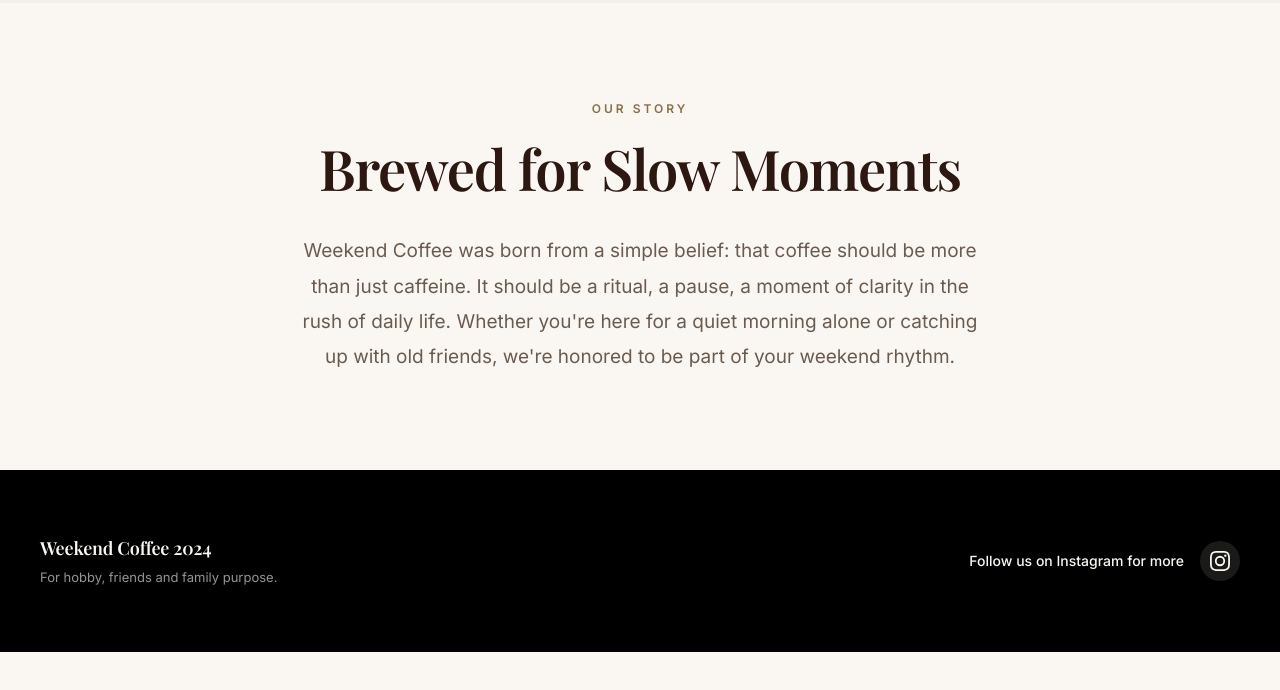
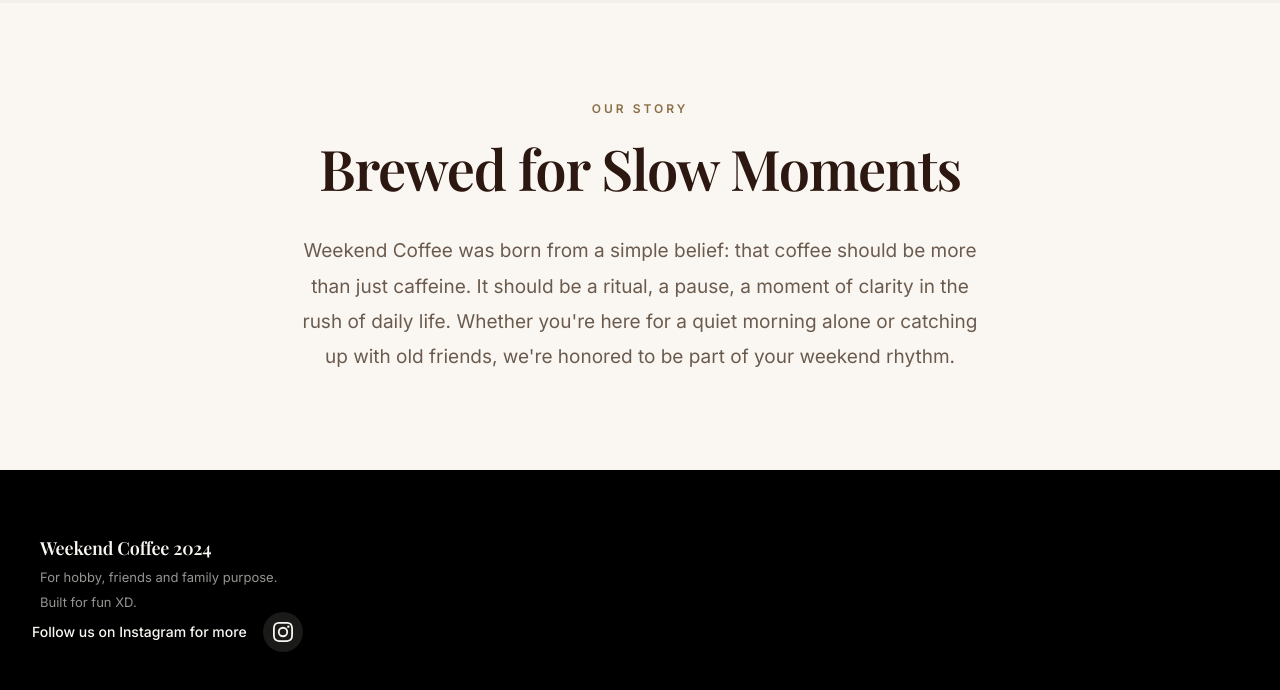
Before and after one commit to ananda-kek/momspaghetti.github.io, a plain HTML site: page index.html in a window 1280 px wide. Shown: the part 797-1487 px from the top of the page. Before the commit the page ends 1449 px from the top, so only its background shows below. Drawn offline with nearby package versions, Linux system fonts and the light colour scheme; grey boxes are pictures that could not be loaded.

Commit message:
Add footer lines.

```diff
--- a/index.html
+++ b/index.html
@@ -1354,6 +1354,7 @@
             <div class="footer-left">
                 <div class="footer-brand">Weekend Coffee 2024</div>
                 <div class="footer-tagline">For hobby, friends and family purpose.</div>
+                <dic class="footer-tagline">Built for fun XD.</div>
             </div>
             <div class="footer-right">
                 <span class="footer-social-text">Follow us on Instagram for more</span>
```
